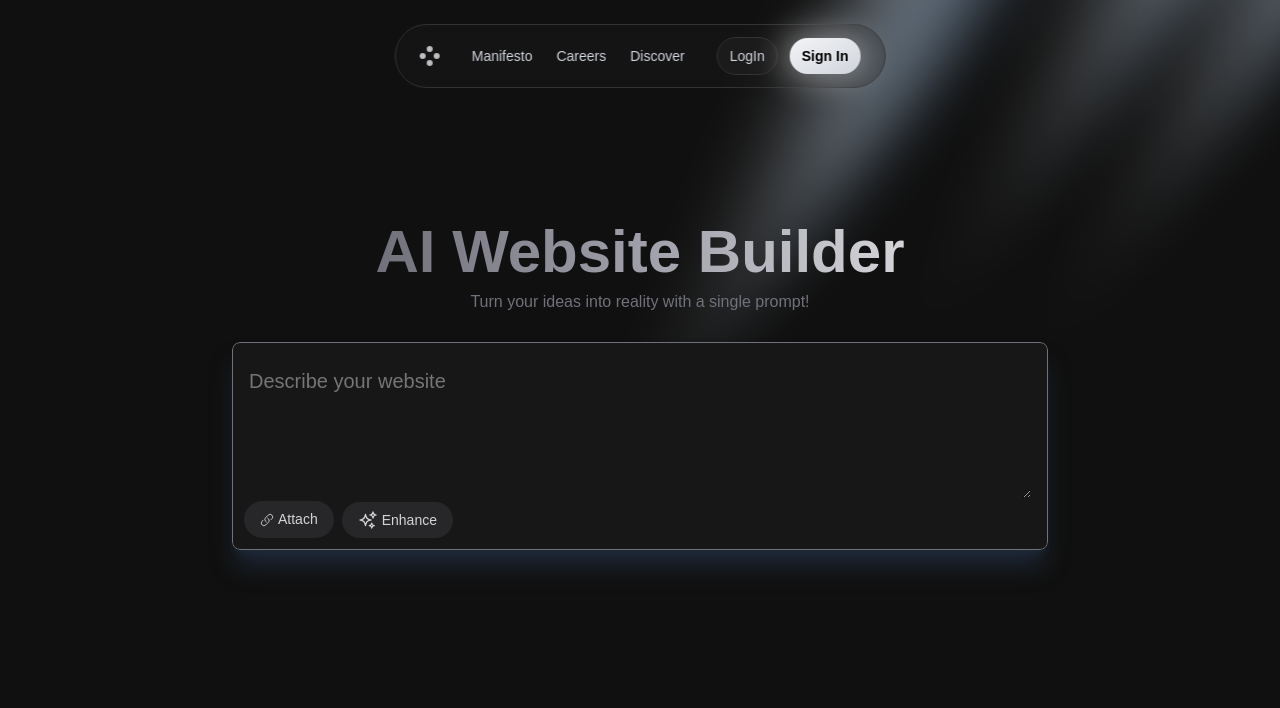
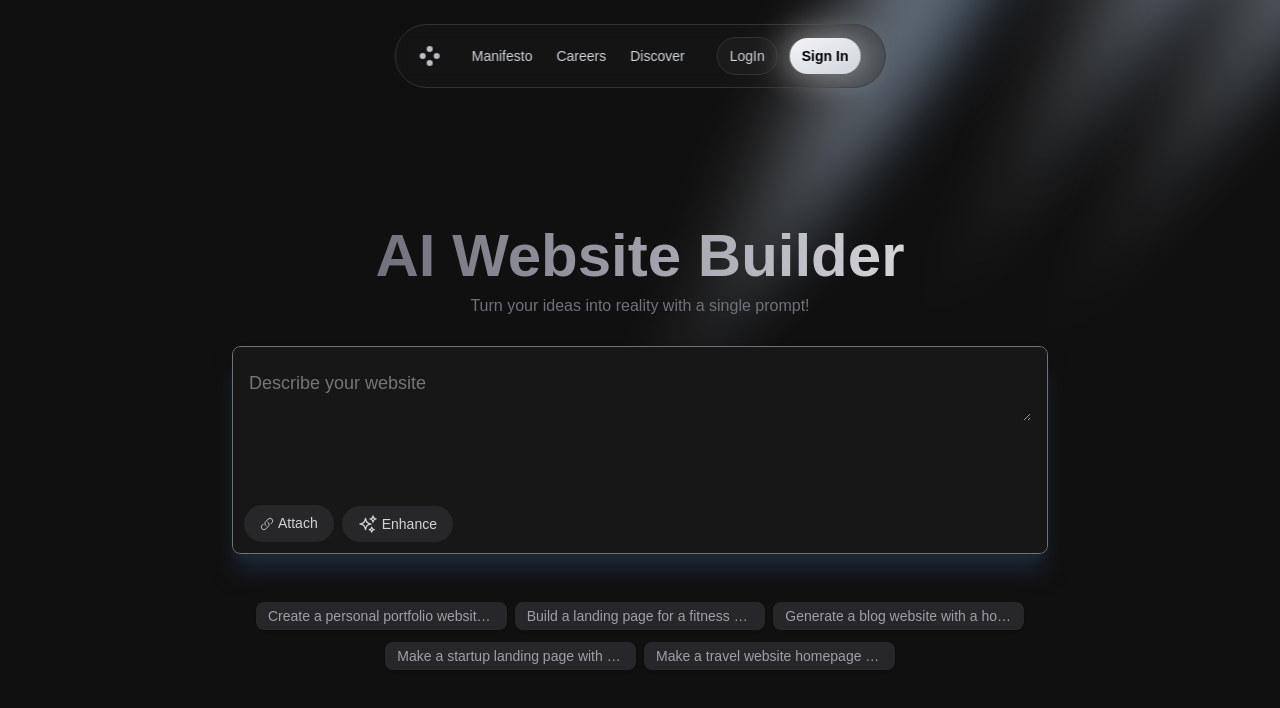
Before and after one commit to AbhilashDash10082k4/Bolt.Latest, a Next.js app in the folder frontend/: page / in a window 1280 px wide. Shown: the top 708 px of the page. Built offline with nearby package versions, Linux system fonts and the light colour scheme.

Commit message:
added a popup submit button and few sample prompts

```diff
--- a/frontend/app/components/PromptBox.tsx
+++ b/frontend/app/components/PromptBox.tsx
@@ -1,25 +1,38 @@
 "use client";
-import React, { ChangeEvent, useRef, useState } from "react";
+import React, { ChangeEvent, useEffect, useRef, useState } from "react";
 import { useRouter } from "next/navigation";
 import { HeroiconsLink } from "../icons/HeroiconsLink";
 import axios from "axios";
 import Image from "next/image";
 import Star from "../icons/Star";
 import { usePrompt } from "../hooks/usePrompt";
+import { samplePrompts } from "../lib/default/samplePrompts";
 const PromptBox: React.FC = () => {
   const { inputPrompt, setInputPrompt } = usePrompt();
   const [files, setFiles] = useState<File[]>([]);
   const fileInputRef = useRef<HTMLInputElement | null>(null);
   const [previewUrl, setPreviewUrl] = useState<string[]>([]);
   const [loading, setLoading] = useState(false);
+  const router = useRouter();
+  const [showBtn, setShowBtn] = useState(false);
+  const [isVisible, setIsVisible] = useState(false);
 
-  const router = useRouter();
+  useEffect(() => {
+    if (inputPrompt.trim().length > 0) {
+      const timer = setTimeout(() => setShowBtn(true), 300);
+      setIsVisible(true);
+      return () => clearTimeout(timer);
+    } else {
+      setShowBtn(false);
+    }
+    // setShowBtn(inputPrompt.trim().length > 0);
+  }, [inputPrompt]);
 
   const handleAttach = (e: ChangeEvent<HTMLInputElement>) => {
     e.preventDefault();
     if (e.target.files) {
       const file = Array.from(e.target.files || []);
-      console.log("🔥 File input triggered");
+      console.log("File input triggered");
 
       if (!file) return;
       console.log("📦 Selected File:", file);
@@ -112,7 +125,7 @@ const PromptBox: React.FC = () => {
       className="w-full text-xl mr-5 "
     >
       <div className="py-7 px-10 h-[100%] w-full mx-auto max-w-4xl items-center flex flex-col">
-        <div className="relative w-full min-w-max h-52 rounded-lg overflow-hidden shadow-gray-800 shadow-xl">
+        <div className="relative w-full min-w-max min-h-[13rem] rounded-lg overflow-hidden shadow-gray-800 shadow-xl">
           {/* Textarea */}
           {loading && (
             <div className="absolute inset-0 z-10 bg-[#171717]/70 backdrop-blur-sm flex items-center justify-center rounded-lg">
@@ -121,12 +134,12 @@ const PromptBox: React.FC = () => {
               </span>
             </div>
           )}
-          <div className="relative h-full w-full p-4 bg-[#171717] rounded-lg text-stone-300 placeholder-white/50 outline-none resize-none  tracking-normal border-[1px] border-zinc-500 ">
+          <div className="relative h-full w-full min-h-[13rem] p-4 bg-[#171717] rounded-lg text-stone-300 placeholder-white/50 outline-none resize-none  tracking-normal border-[1px] border-zinc-500 ">
             <textarea
               value={inputPrompt}
               onChange={(e) => setInputPrompt(e.target.value)}
               placeholder="Describe your website"
-              className="h-4/5 w-full pt-2 outline-none no-scrollbar"
+              className="h-full w-full pt-2 text-[18px] outline-none no-scrollbar"
               required
               onKeyDown={(e) => {
                 if (e.key === "Enter" && !e.shiftKey) {
@@ -135,6 +148,34 @@ const PromptBox: React.FC = () => {
                 }
               }}
             />
+            {isVisible && (
+              <button
+                type="submit"
+                className={`absolute bottom-3 right-3 flex items-center justify-center
+      w-10 h-10 rounded-full bg-cyan-600 text-white
+      hover:bg-cyan-600  shadow-md hover:cursor-pointer  transition-all duration-300 ease-out
+      transform ${
+        showBtn
+          ? "translate-y-0 opacity-100 scale-100"
+          : "translate-y-8 opacity-0 scale-90"
+      }`}
+              >
+                <svg
+                  xmlns="http://www.w3.org/2000/svg"
+                  fill="none"
+                  viewBox="0 0 24 24"
+                  strokeWidth="2"
+                  stroke="currentColor"
+                  className="w-5 h-5"
+                >
+                  <path
+                    strokeLinecap="round"
+                    strokeLinejoin="round"
+                    d="M5 12h14M12 5l7 7-7 7"
+                  />
+                </svg>
+              </button>
+            )}
           </div>
           <div className="absolute bottom-3 left-3 flex items-center gap-2 hover:cursor-pointer">
             <div className="">
@@ -149,7 +190,7 @@ const PromptBox: React.FC = () => {
               <label
                 htmlFor="file-upload"
                 onClick={handleClick}
-                className="cursor-pointer flex items-center gap-1 px-4 py-2 rounded-full bg-zinc-800 text-sm text-white/80 hover:bg-zinc-700"
+                className="cursor-pointer flex items-center gap-1 px-4 py-2 rounded-full bg-zinc-800 text-sm text-zinc-300 hover:bg-zinc-700"
               >
                 <HeroiconsLink />
                 <span className="leading-normal">Attach</span>
@@ -162,7 +203,7 @@ const PromptBox: React.FC = () => {
                 enhancePrompt();
               }}
             >
-              <div className="flex cursor-pointer items-center gap-1 px-4 py-2 rounded-full bg-zinc-800 text-sm text-white/80 hover:bg-zinc-700">
+              <div className="flex cursor-pointer items-center gap-1 px-4 py-2 rounded-full bg-zinc-800 text-sm text-zinc-300 hover:bg-zinc-700">
                 <Star />
                 <span>Enhance</span>
               </div>
@@ -206,6 +247,46 @@ const PromptBox: React.FC = () => {
           ))}
         </div>
       </div>
+      <div className="w-full max-w-3xl mx-auto mt-5">
+        {/* First row with 3 chips */}
+        <div className="grid grid-cols-3 gap-2">
+          {samplePrompts.slice(0, 3).map((prompt, idx) => (
+            <button
+              key={idx}
+              type="button"
+              className="px-3 py-1 rounded-lg bg-zinc-800 text-zinc-400 text-sm
+                   hover:cursor-pointer hover:bg-zinc-700 hover:text-white
+                   transition-all duration-200 shadow overflow-hidden
+                   text-ellipsis whitespace-nowrap"
+              style={{ maxWidth: "100%" }}
+              onClick={() => setInputPrompt(prompt)}
+              title={prompt}
+            >
+              {prompt}
+            </button>
+          ))}
+        </div>
+        <div className="grid grid-cols-6 gap-2 mt-3">
+          {samplePrompts.slice(3, 5).map((prompt, idx) => (
+            <div key={idx} className={idx == 0 ? "col-start-2 col-end-4": "col-start-4 col-end-6" }>
+              <div className="flex">
+                <button
+                type="button"
+                className="px-3 py-1 rounded-lg bg-zinc-800 text-zinc-400 text-sm
+                   hover:cursor-pointer hover:bg-zinc-700 hover:text-white
+                   transition-all duration-200 shadow overflow-hidden
+                   text-ellipsis whitespace-nowrap"
+                style={{ maxWidth: "100%" }}
+                onClick={() => setInputPrompt(prompt)}
+                title={prompt}
+              >
+                {prompt}
+              </button>
+              </div>
+            </div>
+          ))}
+        </div>
+      </div>
     </form>
   );
 };
--- /dev/null
+++ b/frontend/app/lib/default/samplePrompts.ts
@@ -0,0 +1,7 @@
+export const samplePrompts = ["Create a personal portfolio website with a modern dark theme and a hero section introducing me as a full-stack developer.",
+    "Build a landing page for a fitness app with a call-to-action button, pricing plans, and testimonials.",
+
+    "Generate a blog website with a homepage showing recent posts, a sidebar with categories, and a clean minimal design.",
+
+    "Make a startup landing page with a bold hero section, product features in a 3-column grid, and a footer with contact info.",
+    "Make a travel website homepage with a large hero image, destination cards, and a newsletter signup form."]
--- a/frontend/app/page.tsx
+++ b/frontend/app/page.tsx
@@ -10,20 +10,13 @@ const Home = () => {
     setIsVisible(true);
   }, []);
   return (
-    <div className="min-h-screen w-full bg-[#101010] overflow-hidden relative">
-       <Background/>
-      {/* <nav className="text-2xl text-white w-screen  pt-10 pl-7 pr-7 font-bold font-mono flex justify-between">
-        <div className="">AI SDE</div>
-        <div className="flex gap-20">
-          <div>Login</div>
-          <div>Sign Up</div>
-        </div>
-      </nav> */}
-      <Navbar/>
-      <div className="flex justify-center items-center mt-10 w-full h-[calc(100vh-5rem)] px-4">
+    <div className="min-h-screen w-full bg-[#101010] overflow-hidden relative flex flex-col">
+      <Background />
+      <Navbar />
+      <div className="flex-1 flex flex-col justify-center items-center px-4 pt-16 md:pt-24">
         <div className="w-full max-w-7xl px-4">
           <div
-            className={`h-min w-full flex flex-col text-center  mx-auto transition-all duration-600 ${
+            className={`h-min w-full flex flex-col text-center mx-auto transition-all duration-600 ${
               isVisible
                 ? "opacity-100 translate-y-0"
                 : "opacity-0 translate-y-10"
```
